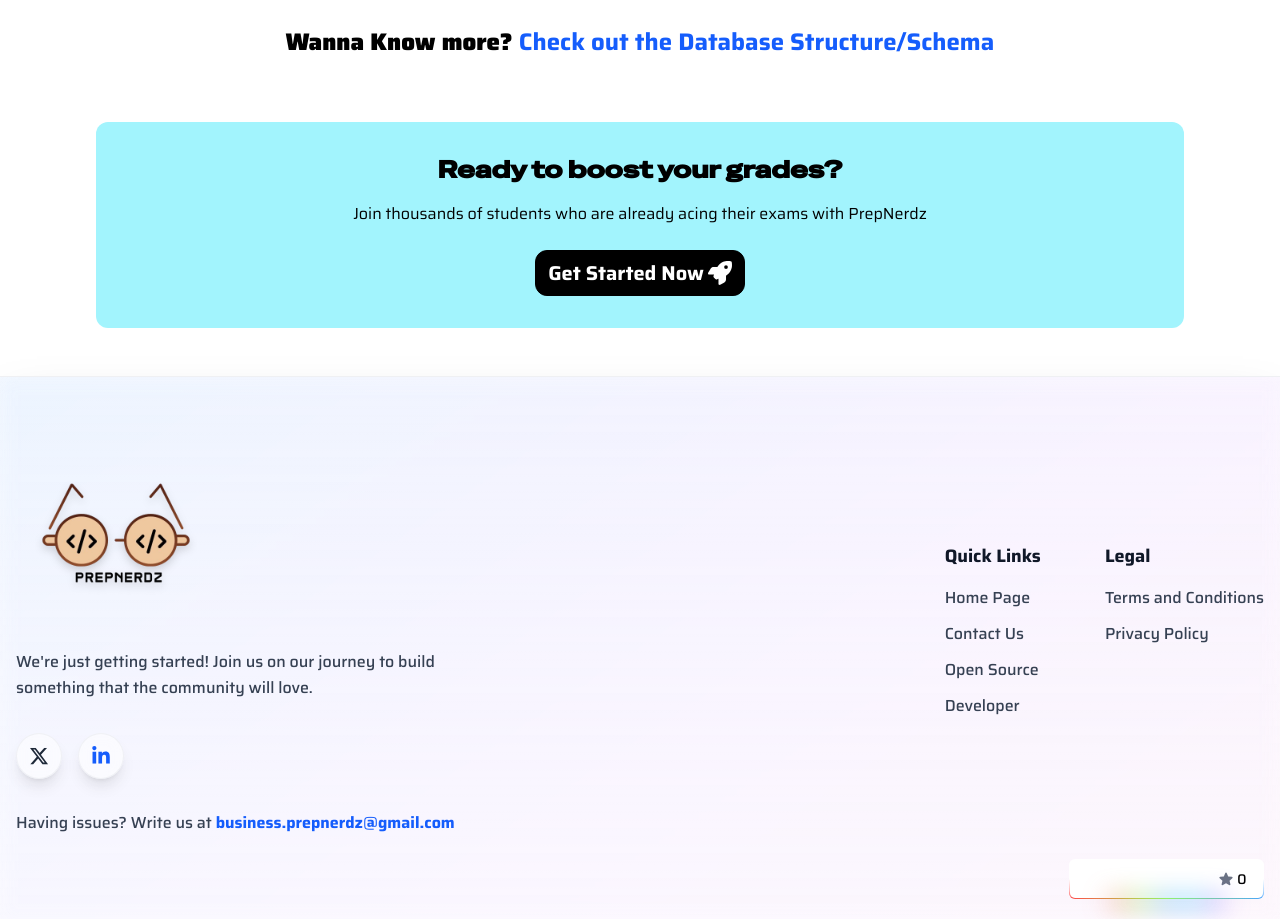
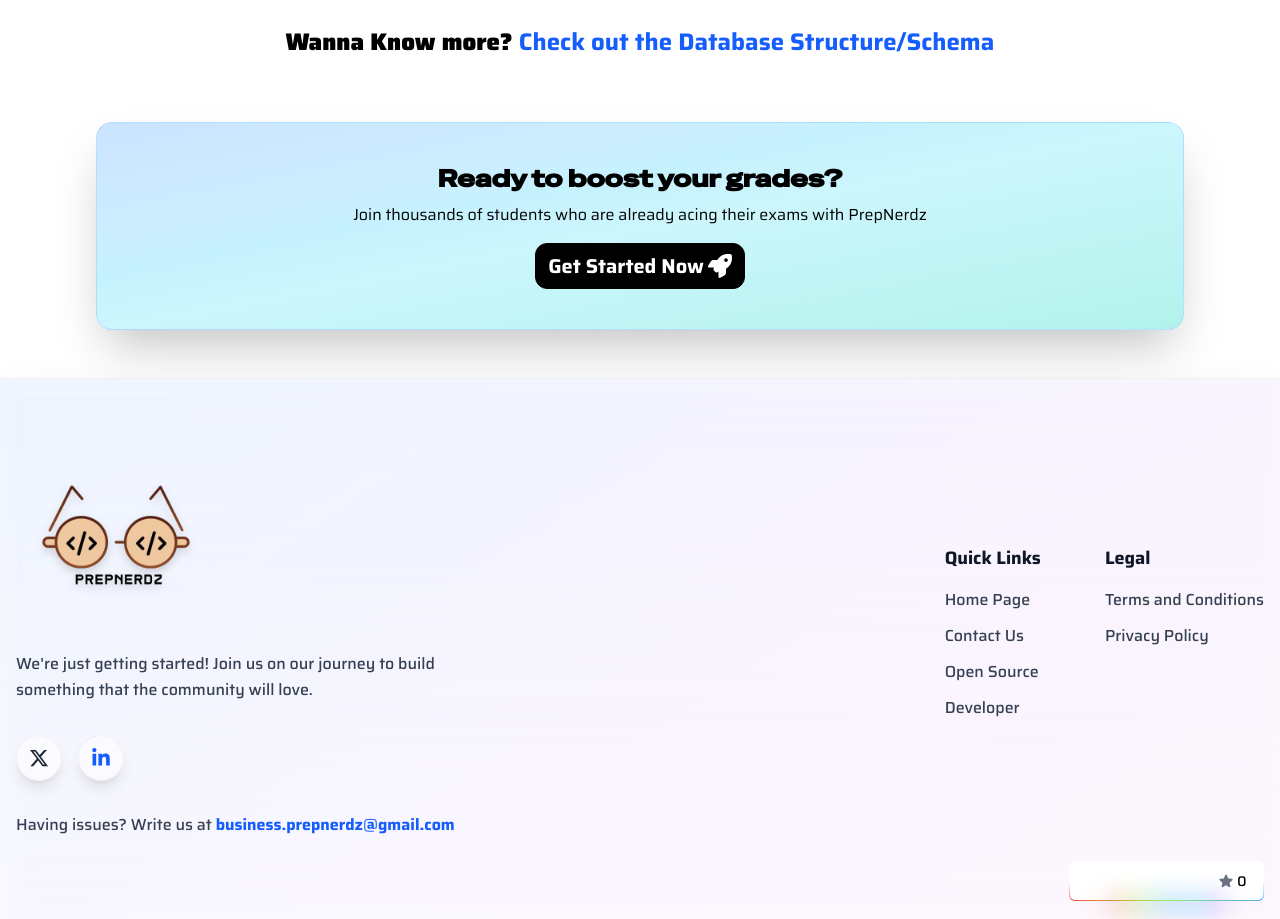
Before and after one commit to Shubhashish-Chakraborty/prepnerdz, a Next.js app in the folder apps/web/: page /about in a window 1280 px wide. Shown: the part 2020-2939 px from the top of the page. Built offline with nearby package versions, Linux system fonts and the light colour scheme; no server answers.

Commit message:
Enhanced Card UI in about section to Match Site Aesthetics

```diff
--- a/apps/web/components/pages/About.tsx
+++ b/apps/web/components/pages/About.tsx
@@ -304,15 +304,17 @@ export const AboutLanding = () => {
             </div>
 
             {/* Call to Action */}
-            <div className="bg-cyan-200 rounded-xl p-8 text-center">
-              <h2 className="text-2xl font-bold special text-black mb-4">
+           <div className="relative w-full h-52 overflow-hidden flex flex-col items-center justify-center text-center p-8 rounded-2xl bg-gradient-to-br from-blue-400/30 via-cyan-400/20 to-teal-400/30 hover:from-blue-500/40 hover:via-cyan-500/30 hover:to-teal-500/40 backdrop-blur-xl border border-blue-300/40 group-hover:border-cyan-400/60 shadow-2xl hover:shadow-3xl transition-all duration-500 hover:-translate-y-2">
+
+          <h2 className="text-2xl font-bold special text-black mb-2">
             Ready to boost your grades?
           </h2>
-              <p className="text-black mb-6 max-w-2xl mx-auto">
-                Join thousands of students who are already acing their exams
-                with PrepNerdz
+
+          <p className="text-black mb-4 max-w-xl mx-auto">
+            Join thousands of students who are already acing their exams with PrepNerdz
           </p>
-              <div className="flex justify-center">
+
+          <div className="w-full flex justify-center">
             <Button
               text="Get Started Now"
               onClick={() => setIsSignupOpen(true)}
```
Lines whose indentation alone changed are shown as unchanged.
